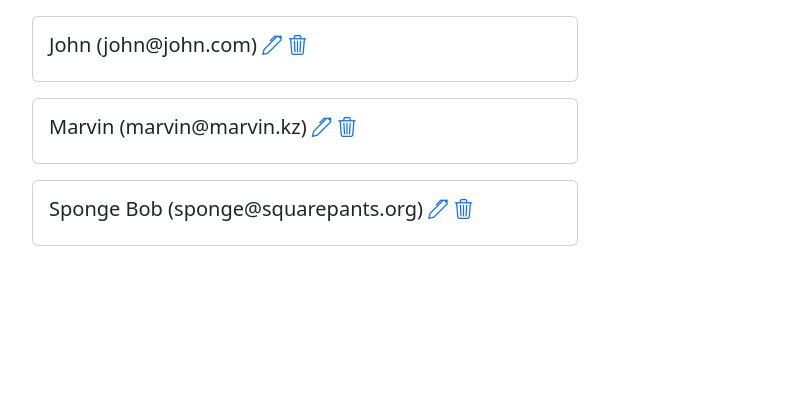
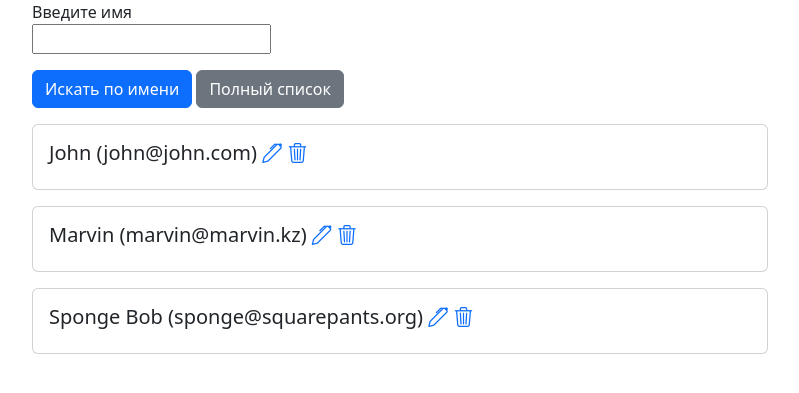
Before and after one commit to alexletoon/exam_7_Toropov_A, a Django app: page / in a window 1280 px wide. Shown: the part 56-449 px from the top of the page, without its empty margins (50-849 px from the left). Run offline with Django 4.2, Linux system fonts and the light colour scheme; data comes from the database, SQL or seed files in the repository; some libraries are stand-ins or nearby versions.

Commit message:
В файл forms.py добавлен класс SearchForm для формы поиска по имени
в файле base.py переписан метод index_view для отображения и фильтрации записей по имени

в шаблоне index.html добавлена форма для поиска по имени

```diff
--- a/source/book_app/views/base.py
+++ b/source/book_app/views/base.py
@@ -1,7 +1,16 @@
 from django.shortcuts import render
 from book_app.models import Record
+from forms import SearchForm
 
 def index_view(request):
     records = Record.objects.filter(status='ACTIVE').order_by('-created_at').values()
-    context = {'records': records}
+    if request.method == "GET":
+        form = SearchForm()
+        context = {'records': records, 'form': form}
+        return render(request, 'index.html', context=context)
+    form = SearchForm(request.POST)
+    if not form.is_valid():
+        return render(request, 'index.html', context={'records': records, 'form': form})
+    records = Record.objects.filter(name=(form.cleaned_data['name'].capitalize()))
+    context = {'records': records, 'form': form}
     return render(request, 'index.html', context=context)
--- a/source/forms.py
+++ b/source/forms.py
@@ -11,3 +11,6 @@ class RecordForm(forms.ModelForm):
     class Meta:
         model = Record
         fields = ['name', 'email', 'text']
+
+class SearchForm(forms.Form):
+    name = forms.CharField(max_length=200, required=True, label='Введите имя')
--- a/source/templates/index.html
+++ b/source/templates/index.html
@@ -10,8 +10,20 @@
 {% endblock %}
 
 {% block content %}
+
+
+<form action="" method="POST">
+  {% csrf_token %}
+  <label for="{{form.name.id_for_label}}">{{form.name.label}}</label>
+  <p>{{form.name}}</p>
+  <p>{{form.name.errors}}</p>
+  <button type="submit" class="btn btn-primary" value="Поиск"> Искать по имени</button>
+  <a class="btn btn-secondary" href="{% url 'index_view' %}">Полный список</a>
+</form>
+
+
 <div class="row">
-    <div class="col-sm-6">
+    <div class="col-sm-8">
     {% for record in records %}
       <div class="card my-3">
         <div class="card-body">
```
